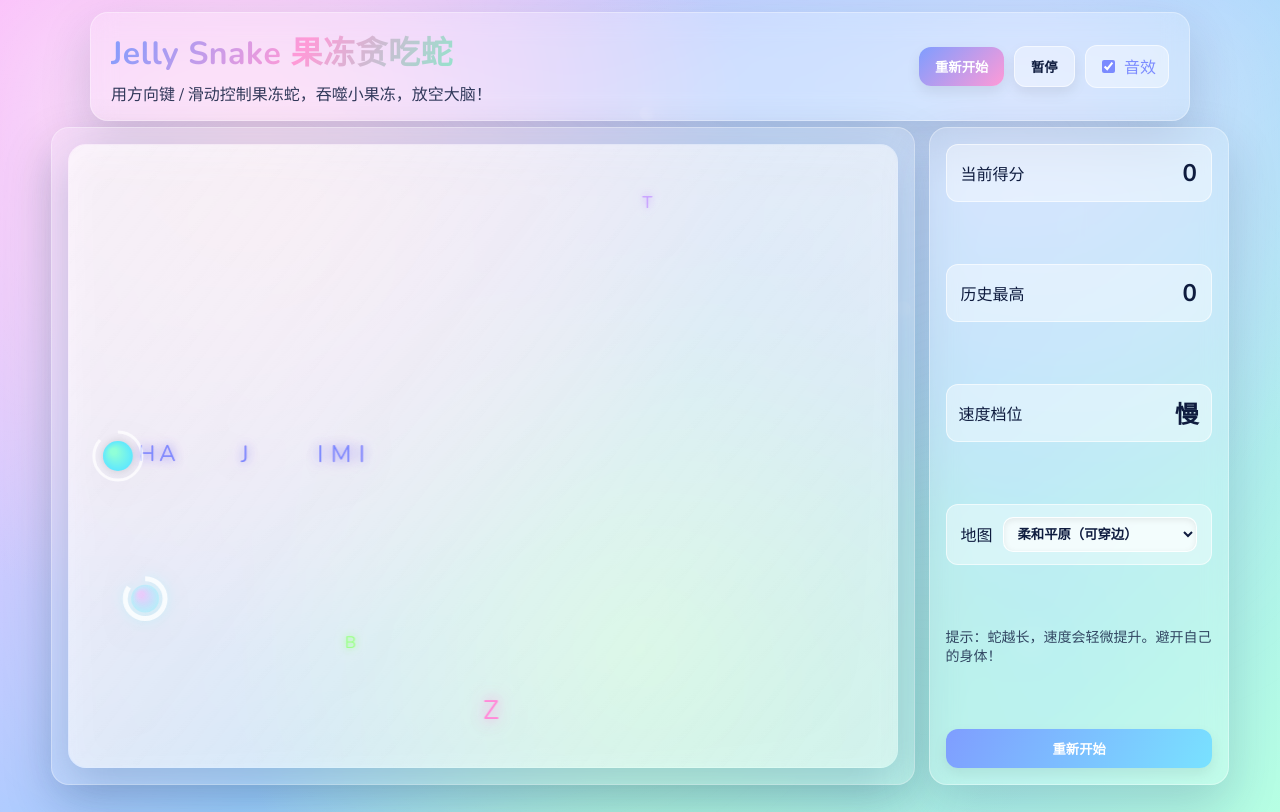
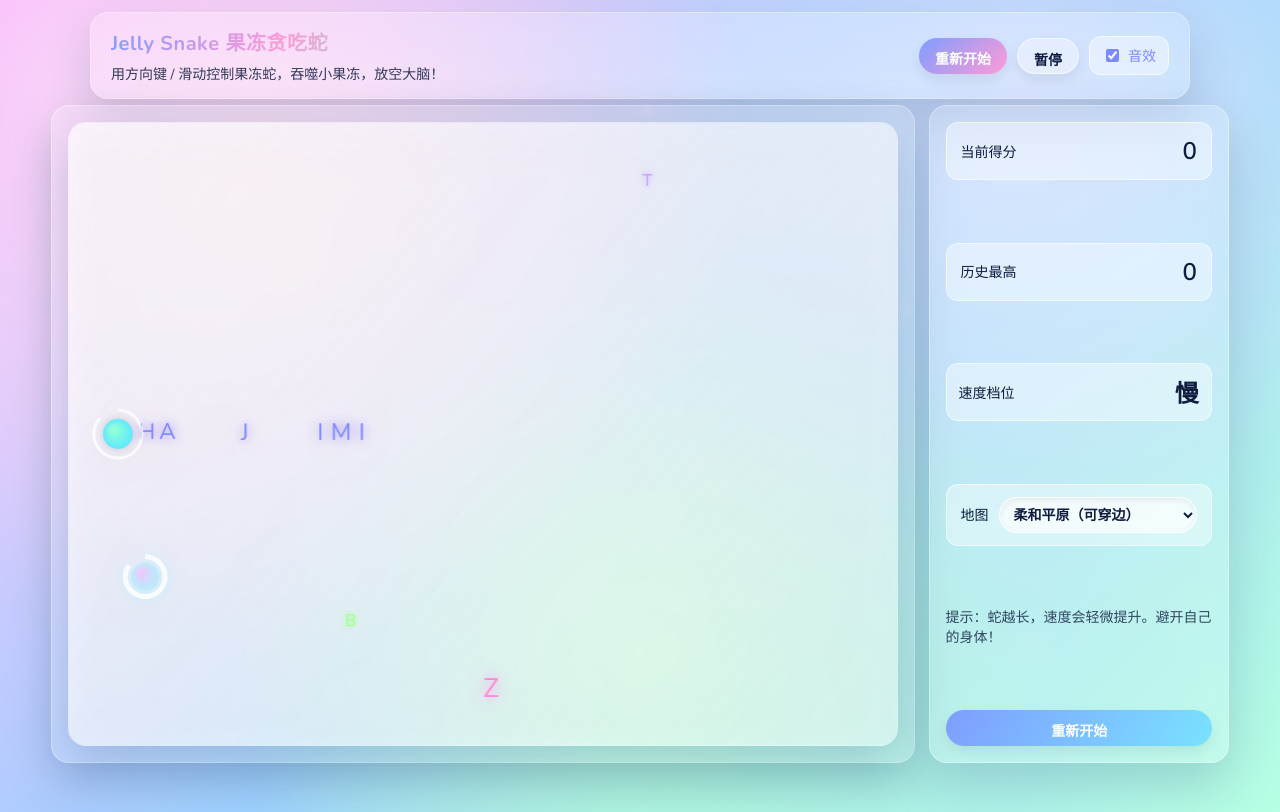
Before and after one commit to N7766/snake, a plain HTML site: page index.html in a window 1280 px wide. Drawn offline with nearby package versions, Linux system fonts and the light colour scheme.

Commit message:
125-0225

```diff
--- a/game.js
+++ b/game.js
@@ -11,6 +11,7 @@ const CONFIG = {
   maxLength: 90,
   bonusDuration: 7,
   wrapSafeTime: 5,
+  mapTransitionDuration: 0.35,
   particleCountRange: [3, 6],
   foodTypes: [
     { type: 'small', radius: 10, score: 1, color: ['#ff9ad7', '#ffd1f2'] },
@@ -71,7 +72,11 @@ const state = {
   isPaused: false,
   soundEnabled: true,
   selectedMap: 'plain',
-  celebrated: false
+  celebrated: false,
+  mapTransition: 0,
+  mapMessage: '',
+  headImage: null,
+  headImageLoaded: false
 };
 
 const ui = {};
@@ -177,6 +182,7 @@ function bindControls() {
   });
   ui.mapSelect.addEventListener('change', (e) => {
     state.selectedMap = e.target.value;
+    triggerMapTransition(`已切换到「${e.target.options[e.target.selectedIndex].text}」`);
     resetGame();
   });
   ui.pauseBtn.addEventListener('click', togglePause);
@@ -585,6 +591,11 @@ function renderObstacles(ctx) {
     ctx.fill();
     ctx.restore();
   });
+
+  // 过渡计时
+  if (state.mapTransition > 0) {
+    state.mapTransition = Math.max(0, state.mapTransition - dt);
+  }
 }
 
 function renderFood(ctx) {
--- a/style.css
+++ b/style.css
@@ -11,6 +11,11 @@
   --accent: #7b8bff;
   --accent-2: #ff89c3;
   --shadow: 0 20px 50px rgba(15, 37, 81, 0.18);
+  --font-size-body: 14px;
+  --font-size-label: 15px;
+  --font-weight-regular: 500;
+  --font-weight-semibold: 600;
+  --font-weight-bold: 700;
 }
 
 * { box-sizing: border-box; }
@@ -18,6 +23,7 @@ body {
   margin: 0;
   min-height: 100vh;
   font-family: 'Nunito', system-ui, -apple-system, BlinkMacSystemFont, sans-serif;
+  font-size: var(--font-size-body);
   color: var(--text);
   background: var(--bg-gradient);
   overflow: hidden;
@@ -80,6 +86,8 @@ body {
 .topbar h1 {
   margin: 0 0 6px;
   letter-spacing: 0.5px;
+  font-size: 20px;
+  font-weight: var(--font-weight-bold);
   background: linear-gradient(120deg, #7f9dff, #ff9ad7, #7af5c9);
   -webkit-background-clip: text;
   background-clip: text;
@@ -89,8 +97,7 @@ body {
   animation: titleFlow 7s linear infinite;
   background-size: 200% 200%;
 }
-.topbar h1 { margin: 0 0 6px; letter-spacing: 0.5px; }
-.topbar p { margin: 0; opacity: 0.85; }
+.topbar p { margin: 0; opacity: 0.85; font-size: var(--font-size-body); font-weight: var(--font-weight-regular); }
 .topbar:hover p { opacity: 0.95; transition: opacity 180ms ease; }
 .controls-inline { display: flex; gap: 10px; align-items: center; }
 .controls-inline.controls-dim { opacity: 0.7; filter: saturate(0.9); }
@@ -190,6 +197,7 @@ body {
 .stat strong {
   font-size: 24px;
   transition: transform 0.15s ease, color 0.2s ease;
+  font-weight: var(--font-weight-semibold);
 }
 .stat.compact { padding: 10px 12px; }
 .stat:hover {
@@ -210,11 +218,13 @@ body {
 .map-picker select {
   flex: 1;
   padding: 8px 10px;
-  border-radius: 10px;
+  border-radius: 999px;
+  height: 36px;
   border: 1px solid rgba(255,255,255,0.7);
   background: rgba(255,255,255,0.7);
-  font-weight: 700;
+  font-weight: var(--font-weight-semibold);
   color: var(--text);
+  font-size: var(--font-size-body);
   box-shadow: inset 0 2px 6px rgba(0,0,0,0.08);
   transition: border-color 150ms ease, box-shadow 180ms ease;
 }
@@ -226,8 +236,10 @@ body {
 .btn {
   border: none;
   padding: 10px 16px;
-  border-radius: 12px;
-  font-weight: 700;
+  height: 36px;
+  border-radius: 999px;
+  font-weight: var(--font-weight-semibold);
+  font-size: var(--font-size-body);
   cursor: pointer;
   transition: transform 0.12s ease, box-shadow 0.18s ease, background 0.18s ease;
   background: rgba(255,255,255,0.6);
```
